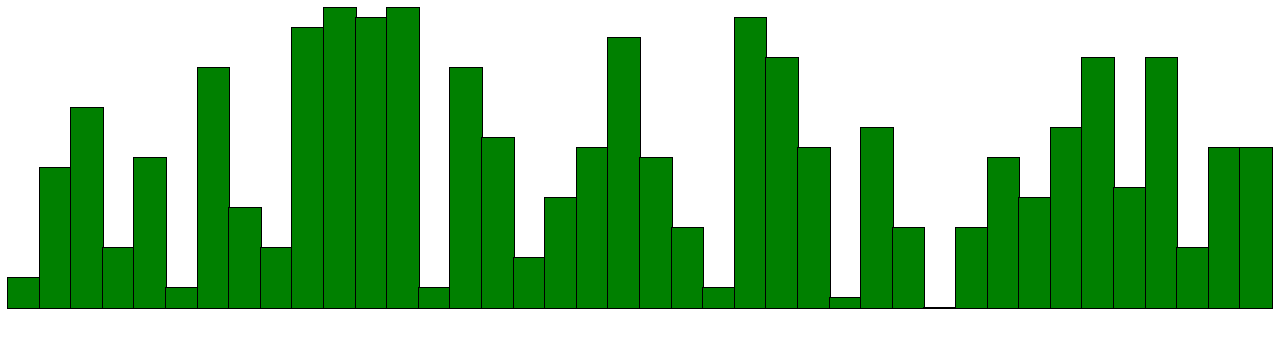
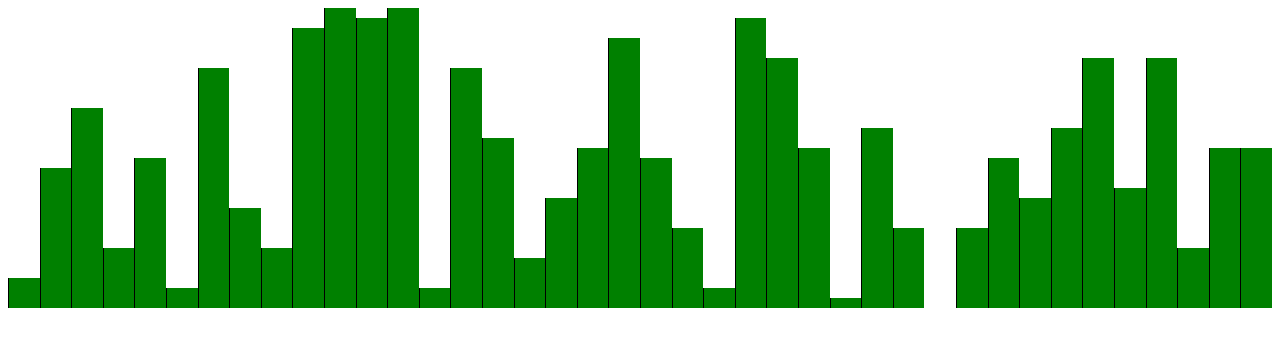
Before and after one commit to Loxiuz/bar_chart, a plain HTML site: page index.html in a window 1280 px wide. Drawn offline with Linux system fonts and the light colour scheme.

Commit message:
Update style.css

```diff
--- a/style.css
+++ b/style.css
@@ -7,5 +7,5 @@
 .bar {
   background-color: green;
   height: 100px;
-  outline: 1px solid black;
+  border-left: 1px solid black;
 }
```
